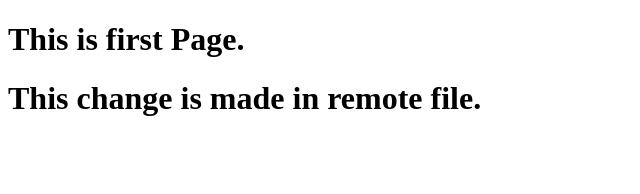
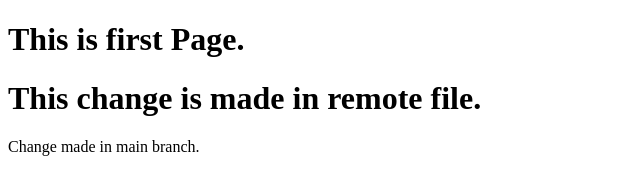
Before and after one commit to pinkikumari-33/Project, a plain HTML site: page index.html in a window 1280 px wide. Shown: the whole page, without its empty margins (0-640 px from the left). Drawn offline with Linux system fonts and the light colour scheme.

Commit message:
Change Main Branch

```diff
--- a/index.html
+++ b/index.html
@@ -8,5 +8,6 @@
 <body>
     <h1>This is first Page.</h1>
     <h1>This change is made in remote file.</h1>
+    <p>Change made in main branch.</p>
 </body>
 </html>
```
